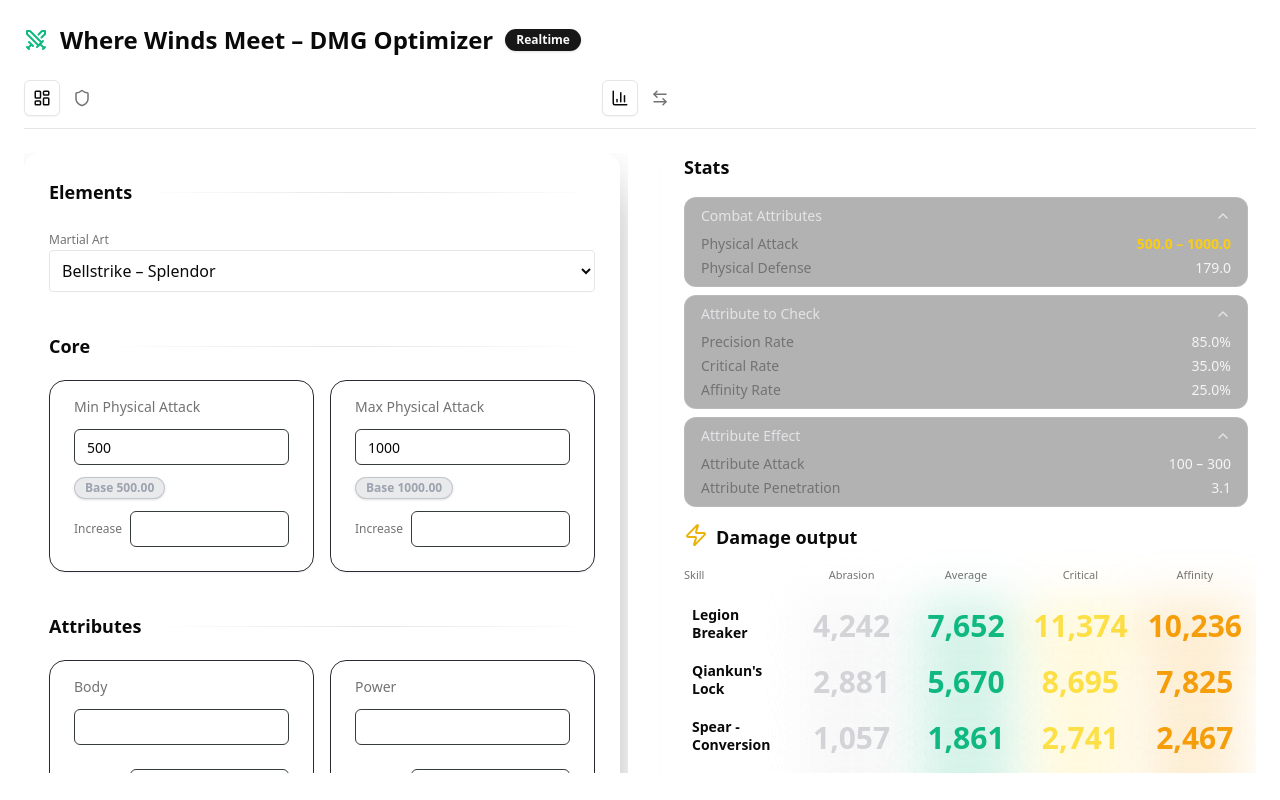
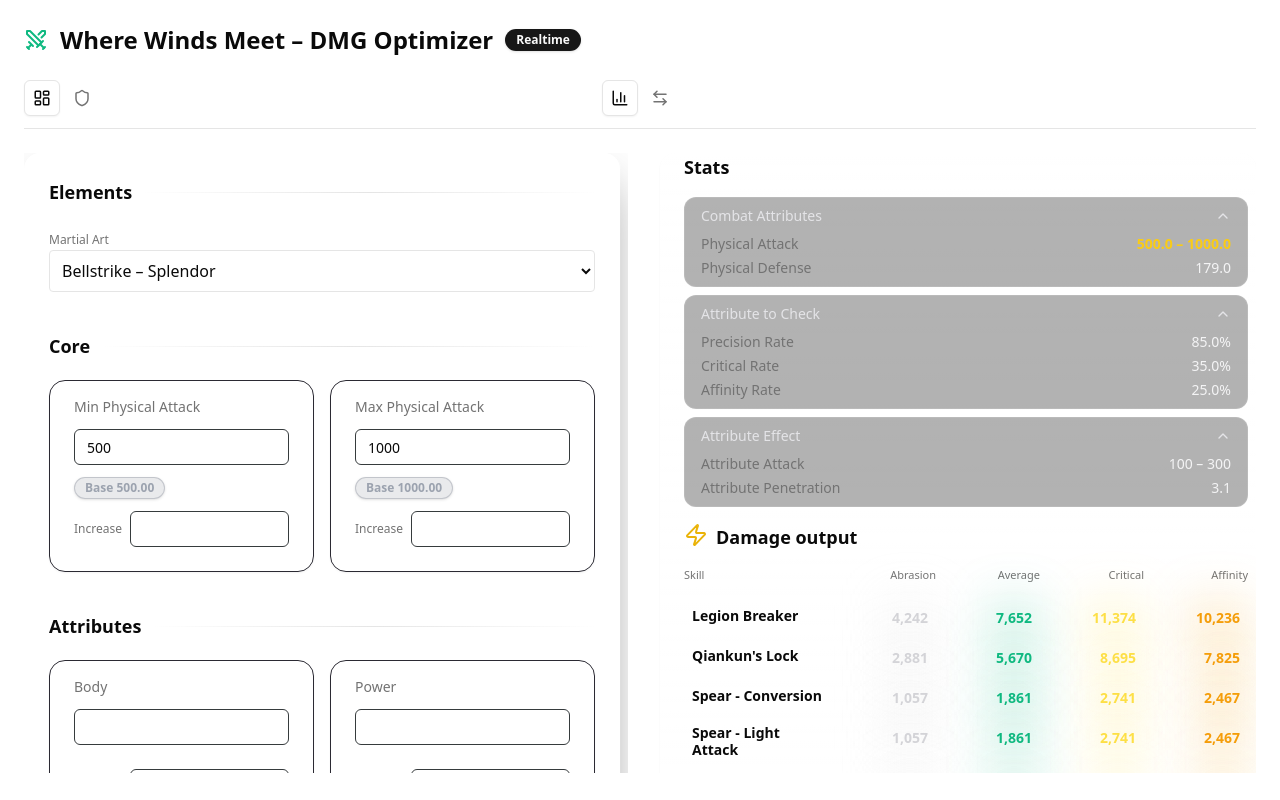
Before and after one commit to Phong940253/wwm-damage-calculator, a Next.js app: page / in a window 1280 px wide. Built offline with nearby package versions, Linux system fonts and the light colour scheme.

Commit message:
feat: adjust font sizes and layout for DamageLine and SkillDamagePanel components

```diff
--- a/app/ui/damage/DamageLine.tsx
+++ b/app/ui/damage/DamageLine.tsx
@@ -32,7 +32,7 @@ export default function DamageLine({ label, value, percent, color }: Props) {
       <p className="text-sm text-muted-foreground">{label}</p>
 
       <div className="flex items-center justify-center">
-        <p className={`relative text-3xl font-bold p-2 ${colorClasses[color]}`}>
+        <p className={`relative text-sm font-bold p-2 ${colorClasses[color]}`}>
           <span className={`absolute inset-0 blur-xl ${glowClasses[color]}`} />
           <span className="relative">{value.toLocaleString()}</span>
         </p>
--- a/app/ui/damage/SkillDamagePanel.tsx
+++ b/app/ui/damage/SkillDamagePanel.tsx
@@ -13,6 +13,8 @@ interface Props {
 export function SkillDamagePanel({ skill, result, showHeader = false }: Props) {
     const total = result.total;
     const formatList = (values: number[]) => values.map(Math.round).join(" + ");
+
+    const columnTemplateClass = "lg:grid-cols-[minmax(0,_1fr)_repeat(4,_96px)]";
 
     const perHitMin = result.perHit.map((hit) => hit.min.value);
     const perHitNormal = result.perHit.map((hit) => hit.normal.value);
@@ -41,40 +43,40 @@ export function SkillDamagePanel({ skill, result, showHeader = false }: Props) {
         >
             {showHeader && (
                 <div
-                    className="
+                    className={`
                         grid grid-cols-2 gap-2 text-[11px] text-muted-foreground
                         md:grid-cols-3
-                        lg:grid-cols-5
-                    "
+                        ${columnTemplateClass}
+                    `}
                 >
-                    <div className="col-span-2 md:col-span-1 text-left">Skill</div>
-                    <div className="text-center">Abrasion</div>
-                    <div className="text-center">Average</div>
-                    <div className="text-center">Critical</div>
-                    <div className="text-center">Affinity</div>
+                    <div className="col-span-2 md:col-span-1 lg:col-span-1 text-left">Skill</div>
+                    <div className="text-right">Abrasion</div>
+                    <div className="text-right">Average</div>
+                    <div className="text-right">Critical</div>
+                    <div className="text-right">Affinity</div>
                 </div>
             )}
 
             {/* ================= Damage table (responsive) ================= */}
             <div
-                className="
+                className={`
                     grid grid-cols-2 gap-2 text-xs
                     md:grid-cols-3
-                    lg:grid-cols-5
-        "
+                    ${columnTemplateClass}
+        `}
             >
                 <div
                     className="
                         rounded-md
                         px-2 py-2 flex flex-col gap-1 justify-center
-                        col-span-2 md:col-span-1
+                        col-span-2 md:col-span-1 lg:col-span-1
                     "
                     title={hitsTooltip}
                 >
                     <span className="text-sm font-semibold leading-tight">{skill.name}</span>
                 </div>
 
-                <div title={hitTooltipByType.min}>
+                <div className="justify-self-end" title={hitTooltipByType.min}>
                     <DamageLine
                         label=""
                         value={Math.round(total.min.value)}
@@ -82,7 +84,7 @@ export function SkillDamagePanel({ skill, result, showHeader = false }: Props) {
                         color="silver"
                     />
                 </div>
-                <div title={hitTooltipByType.normal}>
+                <div className="justify-self-end" title={hitTooltipByType.normal}>
                     <DamageLine
                         label=""
                         value={Math.round(total.normal.value)}
@@ -90,7 +92,7 @@ export function SkillDamagePanel({ skill, result, showHeader = false }: Props) {
                         color="emerald"
                     />
                 </div>
-                <div title={hitTooltipByType.critical}>
+                <div className="justify-self-end" title={hitTooltipByType.critical}>
                     <DamageLine
                         label=""
                         value={Math.round(total.critical.value)}
@@ -98,7 +100,7 @@ export function SkillDamagePanel({ skill, result, showHeader = false }: Props) {
                         color="gold"
                     />
                 </div>
-                <div title={hitTooltipByType.affinity}>
+                <div className="justify-self-end" title={hitTooltipByType.affinity}>
                     <DamageLine
                         label=""
                         value={Math.round(total.affinity.value)}
```
